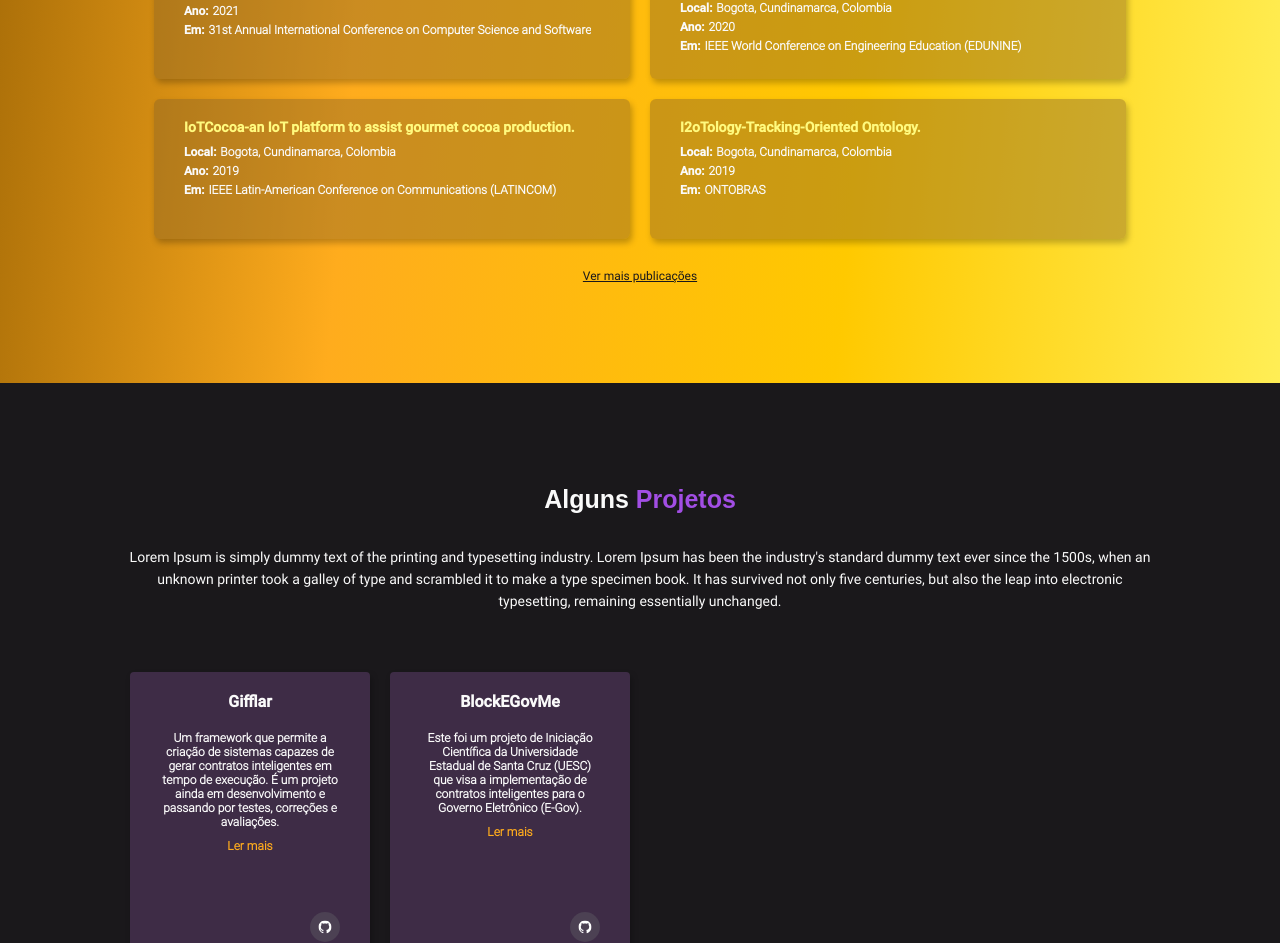
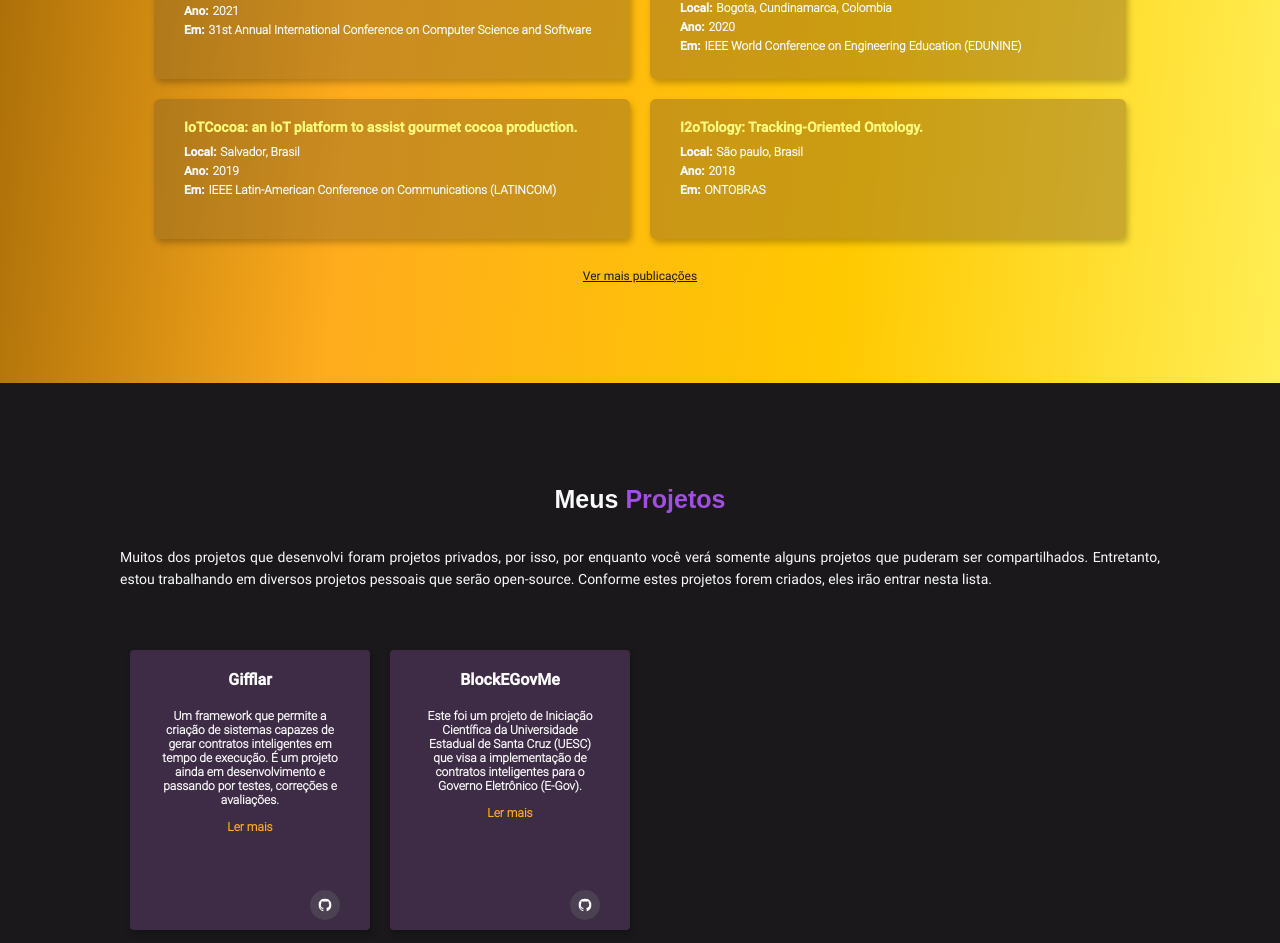
Before and after one commit to levysantiago/personal-page, a React (Create React App) app: page /#/ in a window 1280 px wide. Shown: the part 4049-4992 px from the top of the page. Built offline with nearby package versions, Linux system fonts and the light colour scheme.

Commit message:
refactor: updating my projects text

```diff
--- a/src/components/Articles/content/articles.ts
+++ b/src/components/Articles/content/articles.ts
@@ -26,10 +26,10 @@ export const articles = [
     ],
   },
   {
-    title: "IoTCocoa-an IoT platform to assist gourmet cocoa production.",
+    title: "IoTCocoa: an IoT platform to assist gourmet cocoa production.",
     link: "https://ieeexplore.ieee.org/abstract/document/8937903",
     items: [
-      { title: "Local", description: "Bogota, Cundinamarca, Colombia" },
+      { title: "Local", description: "Salvador, Brasil" },
       { title: "Ano", description: "2019" },
       {
         title: "Em",
@@ -39,11 +39,11 @@ export const articles = [
     ],
   },
   {
-    title: "I2oTology-Tracking-Oriented Ontology.",
+    title: "I2oTology: Tracking-Oriented Ontology.",
     link: "https://ceur-ws.org/Vol-2228/short5.pdf",
     items: [
-      { title: "Local", description: "Bogota, Cundinamarca, Colombia" },
-      { title: "Ano", description: "2019" },
+      { title: "Local", description: "São paulo, Brasil" },
+      { title: "Ano", description: "2018" },
       {
         title: "Em",
         description: "ONTOBRAS",
--- a/src/components/ProjectCard/index.tsx
+++ b/src/components/ProjectCard/index.tsx
@@ -24,8 +24,16 @@ const ProjectCard: React.FC<IProps> = ({
     <CardContainer>
       <Title>{title}</Title>
       <Description>{description}</Description>
-      {readMoreLink ? <ReadMoreLink>Ler mais</ReadMoreLink> : null}
-      {githubLink ? <GithubIcon /> : null}
+      {readMoreLink ? (
+        <a href={githubLink} target="_blank" rel="noopener noreferer">
+          <ReadMoreLink>Ler mais</ReadMoreLink>
+        </a>
+      ) : null}
+      {githubLink ? (
+        <a href={githubLink} target="_blank" rel="noopener noreferer">
+          <GithubIcon />
+        </a>
+      ) : null}
     </CardContainer>
   );
 };
--- a/src/components/Projects/index.tsx
+++ b/src/components/Projects/index.tsx
@@ -14,16 +14,15 @@ const Projects: React.FC = () => {
   return (
     <Container>
       <Title>
-        Alguns <TitleContinuation>Projetos</TitleContinuation>
+        Meus <TitleContinuation>Projetos</TitleContinuation>
       </Title>
 
       <Description>
-        Lorem Ipsum is simply dummy text of the printing and typesetting
-        industry. Lorem Ipsum has been the industry's standard dummy text ever
-        since the 1500s, when an unknown printer took a galley of type and
-        scrambled it to make a type specimen book. It has survived not only five
-        centuries, but also the leap into electronic typesetting, remaining
-        essentially unchanged.
+        Muitos dos projetos que desenvolvi foram projetos privados, por isso,
+        por enquanto você verá somente alguns projetos que puderam ser
+        compartilhados. Entretanto, estou trabalhando em diversos projetos
+        pessoais que serão open-source. Conforme estes projetos forem criados,
+        eles irão entrar nesta lista.
       </Description>
 
       <CardsContainer>
--- a/src/components/Projects/styles.tsx
+++ b/src/components/Projects/styles.tsx
@@ -39,7 +39,7 @@ export const Description = styled.span(
   font-size: 14px;
   font-weight: 400;
   line-height: 22px;
-  text-align: center;
+  text-align: justify;
   color: ${props.theme.colors.white};
   margin-bottom: 50px;
 `
```
